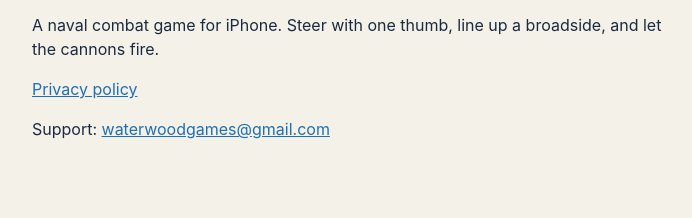
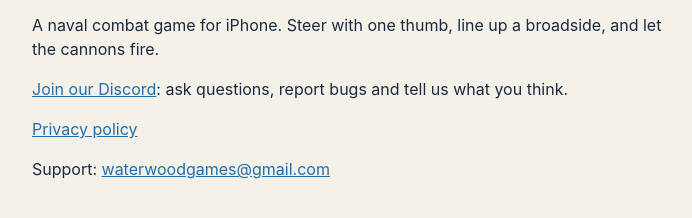
Before and after one commit to waterwoodgames/waterwoodgames.github.io, a plain HTML site: page index.html in a window 1280 px wide. Shown: the part 104-322 px from the top of the page, without its empty margins (288-980 px from the left). Drawn offline with Linux system fonts and the light colour scheme.

Commit message:
Update index.html

```diff
--- a/index.html
+++ b/index.html
@@ -14,6 +14,7 @@
 <body>
 <h1>Black Tide</h1>
 <p>A naval combat game for iPhone. Steer with one thumb, line up a broadside, and let the cannons fire.</p>
+<p><a href="https://discord.gg/T9YUQUb4Nu">Join our Discord</a>: ask questions, report bugs and tell us what you think.</p>
 <p><a href="privacy.html">Privacy policy</a></p>
 <p>Support: <a href="mailto:waterwoodgames@gmail.com">waterwoodgames@gmail.com</a></p>
 </body>
```
